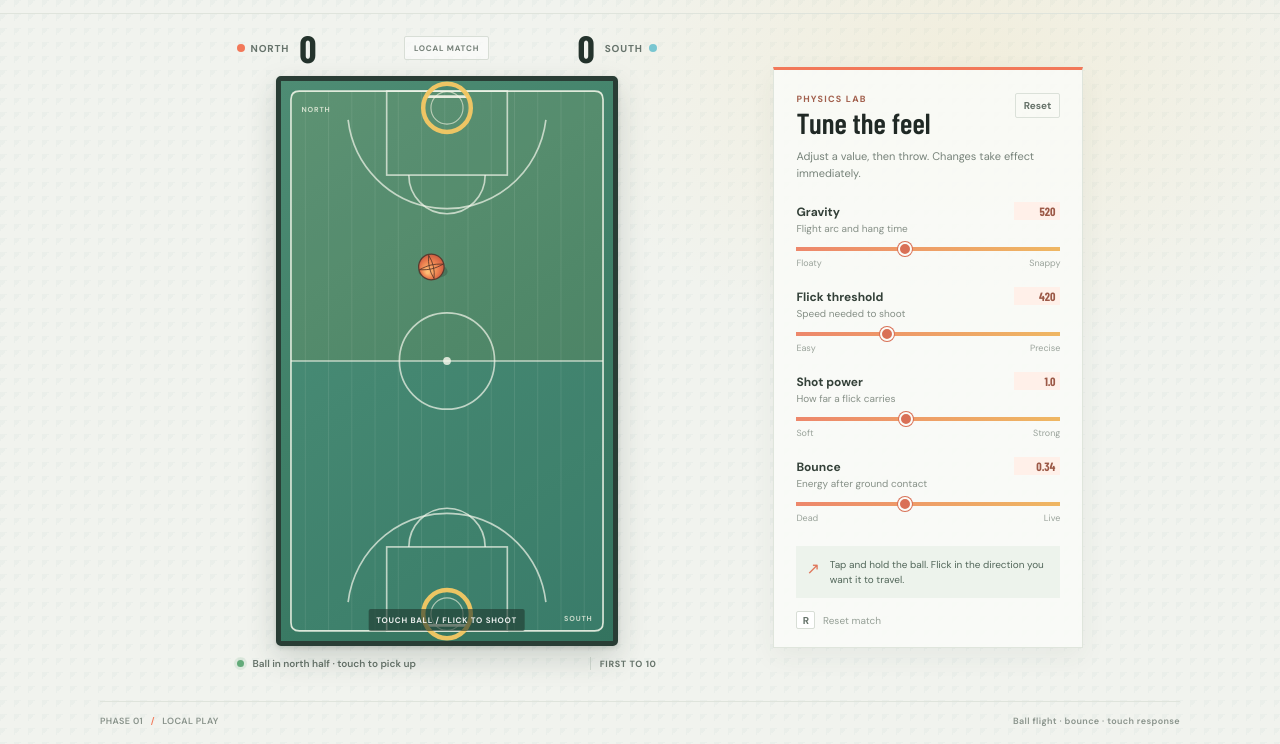
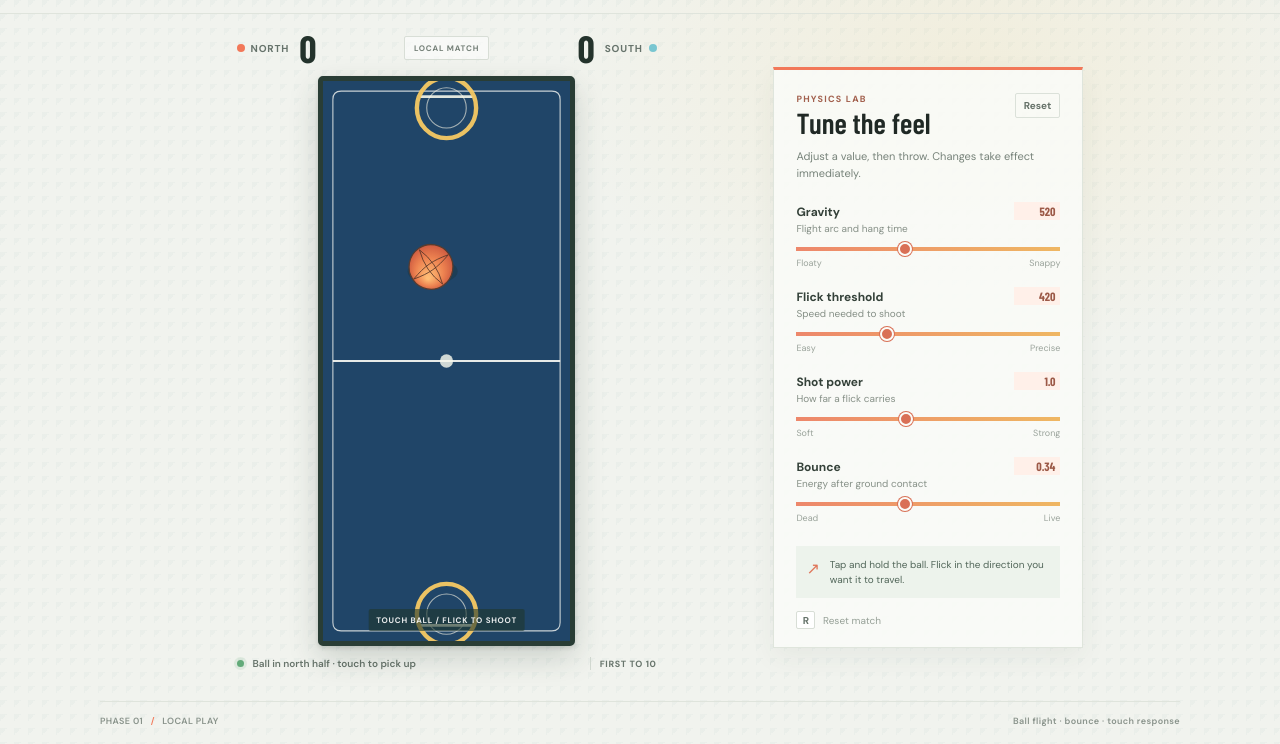
Before and after one commit to chm-dev/2playersGames, a website built with Vite: page index.html in a window 1280 px wide. Shown: the part 56-800 px from the top of the page. Built offline with nearby package versions, Linux system fonts and the light colour scheme; a web font is replaced by a local one.

Commit message:
scale up, add copilot instructions

```diff
--- a/src/game/constants.ts
+++ b/src/game/constants.ts
@@ -1,17 +1,17 @@
 import type { PhysicsTuning } from './types';
 
 export const COURT = {
-  width: 600,
+  width: 450,
   height: 1000,
-  centerX: 300,
+  centerX: 225,
   halfwayY: 500,
   hoopTopY: 48,
   hoopBottomY: 952,
-  hoopGap: 138,
-  hoopScoreRadius: 18,
+  hoopGap: 104,
+  hoopScoreRadius: 14,
   hoopRimHeight: 28,
   hoopMaxHeight: 112,
-  ballRadius: 23,
+  ballRadius: 40,
   wallThickness: 36,
   wallBounce: 0.84,
 } as const;
--- a/src/render/court.ts
+++ b/src/render/court.ts
@@ -19,39 +19,16 @@ function roundRectPath(ctx: CanvasRenderingContext2D, x: number, y: number, widt
 
 function drawCourtMarkings(ctx: CanvasRenderingContext2D): void {
   ctx.save();
-  ctx.strokeStyle = 'rgba(244, 247, 235, 0.7)';
-  ctx.lineWidth = 3;
-  ctx.setLineDash([]);
+  ctx.strokeStyle = 'rgba(248, 249, 244, .92)';
+  ctx.lineWidth = 4;
   ctx.beginPath();
   ctx.moveTo(COURT_EDGE, COURT.halfwayY);
   ctx.lineTo(COURT.width - COURT_EDGE, COURT.halfwayY);
   ctx.stroke();
   ctx.beginPath();
-  ctx.arc(COURT.centerX, COURT.halfwayY, 86, 0, Math.PI * 2);
-  ctx.stroke();
-  ctx.beginPath();
-  ctx.arc(COURT.centerX, COURT.halfwayY, 7, 0, Math.PI * 2);
+  ctx.arc(COURT.centerX, COURT.halfwayY, 12, 0, Math.PI * 2);
   ctx.fillStyle = 'rgba(248, 249, 237, .82)';
   ctx.fill();
-
-  const keyWidth = 218;
-  const keyDepth = 150;
-  const topKeyY = COURT_EDGE;
-  const bottomKeyY = COURT.height - COURT_EDGE - keyDepth;
-  ctx.strokeRect(COURT.centerX - keyWidth / 2, topKeyY, keyWidth, keyDepth);
-  ctx.strokeRect(COURT.centerX - keyWidth / 2, bottomKeyY, keyWidth, keyDepth);
-  ctx.beginPath();
-  ctx.arc(COURT.centerX, topKeyY + keyDepth, 69, 0, Math.PI);
-  ctx.stroke();
-  ctx.beginPath();
-  ctx.arc(COURT.centerX, bottomKeyY, 69, Math.PI, Math.PI * 2);
-  ctx.stroke();
-  ctx.beginPath();
-  ctx.arc(COURT.centerX, COURT.hoopTopY, 180, 0.12, Math.PI - 0.12);
-  ctx.stroke();
-  ctx.beginPath();
-  ctx.arc(COURT.centerX, COURT.hoopBottomY, 180, Math.PI + 0.12, Math.PI * 2 - 0.12);
-  ctx.stroke();
   ctx.restore();
 }
 
@@ -63,18 +40,18 @@ function drawHoop(ctx: CanvasRenderingContext2D, side: Side): void {
   ctx.strokeStyle = 'rgba(247, 248, 235, .9)';
   ctx.lineWidth = 5;
   ctx.beginPath();
-  ctx.moveTo(COURT.centerX - 37, backboardY);
-  ctx.lineTo(COURT.centerX + 37, backboardY);
+  ctx.moveTo(COURT.centerX - 46, backboardY);
+  ctx.lineTo(COURT.centerX + 46, backboardY);
   ctx.stroke();
   ctx.strokeStyle = 'rgba(246, 201, 100, .95)';
   ctx.lineWidth = 8;
   ctx.beginPath();
-  ctx.arc(COURT.centerX, y, 43, 0, Math.PI * 2);
+  ctx.arc(COURT.centerX, y, 54, 0, Math.PI * 2);
   ctx.stroke();
   ctx.strokeStyle = 'rgba(255, 250, 232, .6)';
   ctx.lineWidth = 2;
   ctx.beginPath();
-  ctx.arc(COURT.centerX, y, 29, 0, Math.PI * 2);
+  ctx.arc(COURT.centerX, y, 36, 0, Math.PI * 2);
   ctx.stroke();
   ctx.restore();
 }
@@ -130,34 +107,18 @@ function drawBall(ctx: CanvasRenderingContext2D, ball: BallState, now: number):
 }
 
 export function renderCourt(ctx: CanvasRenderingContext2D, state: MatchState, now: number): void {
-  const background = ctx.createLinearGradient(0, 0, COURT.width, COURT.height);
-  background.addColorStop(0, '#4e8c74');
-  background.addColorStop(0.48, '#3f8068');
-  background.addColorStop(1, '#34735f');
-  ctx.fillStyle = background;
+  ctx.fillStyle = '#204568';
   ctx.fillRect(0, 0, COURT.width, COURT.height);
 
   ctx.save();
   roundRectPath(ctx, COURT_EDGE, COURT_EDGE, COURT.width - COURT_EDGE * 2, COURT.height - COURT_EDGE * 2, 15);
   ctx.clip();
-  ctx.fillStyle = 'rgba(244, 206, 115, .095)';
-  ctx.fillRect(COURT_EDGE, COURT_EDGE, COURT.width - COURT_EDGE * 2, COURT.halfwayY - COURT_EDGE);
-  ctx.fillStyle = 'rgba(118, 202, 210, .085)';
-  ctx.fillRect(COURT_EDGE, COURT.halfwayY, COURT.width - COURT_EDGE * 2, COURT.height / 2 - COURT_EDGE);
-  ctx.strokeStyle = 'rgba(246, 248, 238, .16)';
-  ctx.lineWidth = 1;
-  for (let x = 44; x < COURT.width; x += 42) {
-    ctx.beginPath();
-    ctx.moveTo(x, COURT_EDGE);
-    ctx.lineTo(x, COURT.height - COURT_EDGE);
-    ctx.stroke();
-  }
   ctx.restore();
 
   ctx.save();
   roundRectPath(ctx, COURT_EDGE, COURT_EDGE, COURT.width - COURT_EDGE * 2, COURT.height - COURT_EDGE * 2, 15);
-  ctx.strokeStyle = 'rgba(247, 249, 237, .85)';
-  ctx.lineWidth = 3;
+  ctx.strokeStyle = 'rgba(248, 249, 244, .78)';
+  ctx.lineWidth = 2;
   ctx.stroke();
   drawCourtMarkings(ctx);
   ctx.restore();
@@ -166,15 +127,6 @@ export function renderCourt(ctx: CanvasRenderingContext2D, state: MatchState, no
   drawHoop(ctx, 'south');
 
   ctx.save();
-  ctx.font = '700 13px "DM Sans", sans-serif';
-  ctx.letterSpacing = '1.5px';
-  ctx.textAlign = 'left';
-  ctx.fillStyle = 'rgba(249, 250, 235, .75)';
-  ctx.fillText('NORTH', 37, 56);
-  ctx.textAlign = 'right';
-  ctx.fillText('SOUTH', COURT.width - 37, COURT.height - 36);
-  ctx.restore();
-
   if (state.phase === 'resetting') {
     const alpha = 0.24 + Math.sin(now / 45) * 0.035;
     ctx.fillStyle = `rgba(28, 46, 38, ${alpha})`;
--- a/src/styles.css
+++ b/src/styles.css
@@ -59,7 +59,7 @@ button { color: inherit; }
 .team-dot { width: 8px; height: 8px; background: var(--coral); border-radius: 50%; }
 .team-south .team-dot { background: var(--sky); }
 .match-state { padding: 6px 9px; border: 1px solid #d8ded6; border-radius: 2px; color: #758078; background: rgba(255,255,255,.55); font-size: 8px; font-weight: 800; letter-spacing: .1em; white-space: nowrap; }
-.court-frame { position: relative; width: min(100%, 420px); margin: auto; overflow: hidden; border: 5px solid #293d35; border-radius: 5px; background: var(--court); box-shadow: 0 12px 30px rgba(36, 53, 44, .18), 0 2px 4px rgba(36, 53, 44, .14); aspect-ratio: 3 / 5; }
+.court-frame { position: relative; width: min(100%, 420px); margin: auto; overflow: hidden; border: 5px solid #293d35; border-radius: 5px; background: #204568; box-shadow: 0 12px 30px rgba(36, 53, 44, .18), 0 2px 4px rgba(36, 53, 44, .14); aspect-ratio: 9 / 20; }
 #court { display: block; width: 100%; height: 100%; touch-action: none; cursor: grab; }
 #court:active { cursor: grabbing; }
 .court-hint { position: absolute; left: 50%; bottom: 10px; transform: translateX(-50%); padding: 6px 8px; color: rgba(255,255,255,.9); background: rgba(31,56,46,.6); border-radius: 2px; font-size: 8px; font-weight: 700; letter-spacing: .09em; pointer-events: none; white-space: nowrap; }
@@ -95,23 +95,23 @@ input[type='range']::-moz-range-thumb { width: 10px; height: 10px; border: 2px s
 
 @media (min-width: 900px) and (min-height: 720px) {
   .workspace { padding-top: 10px; padding-bottom: 10px; }
-  .court-frame { width: min(100%, calc((100dvh - 230px) * .6)); }
+  .court-frame { width: min(100%, calc((100dvh - 230px) * .45)); }
 }
 
 @media (max-width: 760px) {
   html, body, #app { width: 100%; height: 100%; }
   html, body { overflow: hidden; overscroll-behavior: none; }
-  body { min-height: 0; background: var(--court-deep); }
+  body { min-height: 0; background: #173957; }
   #app { min-height: 0; }
   .topbar, .match-footer, .site-footer { display: none; }
   .workspace { width: 100%; height: 100vh; height: 100dvh; margin: 0; padding: 0; display: block; }
   .game-column { width: 100%; height: 100%; }
-  .score-header { position: absolute; z-index: 2; top: max(12px, env(safe-area-inset-top)); left: 12px; display: flex; justify-content: space-between; width: calc(100% - 72px); margin: 0; pointer-events: none; }
+  .score-header { position: absolute; z-index: 2; top: max(12px, env(safe-area-inset-top)); left: 50%; transform: translateX(-50%); display: flex; justify-content: space-between; width: min(calc(45dvh - 24px), calc(100vw - 72px)); margin: 0; pointer-events: none; }
   .team-score { gap: 7px; }
   .team-score strong { color: #fffdf5; font-size: 32px; text-shadow: 0 1px 5px rgba(18, 43, 34, .45); }
   .team-name { color: rgba(255, 255, 255, .9); font-size: 9px; }
   .match-state { display: none; }
-  .court-frame { position: absolute; inset: 0; width: 100%; height: 100%; min-width: 0; margin: 0; border: 0; border-radius: 0; box-shadow: none; aspect-ratio: auto; }
+  .court-frame { position: absolute; inset: 50% auto auto 50%; transform: translate(-50%, -50%); width: min(100vw, 45dvh); height: min(100dvh, 222.222vw); min-width: 0; margin: 0; border: 0; border-radius: 0; box-shadow: none; aspect-ratio: auto; }
   #court { touch-action: none; }
   .court-hint { bottom: max(16px, env(safe-area-inset-bottom)); }
   .mobile-settings-button { position: absolute; z-index: 3; top: max(12px, env(safe-area-inset-top)); right: 12px; display: grid; place-items: center; width: 42px; height: 42px; padding: 0; border: 2px solid rgba(255, 255, 255, .9); border-radius: 50%; color: #fffdf5; background: #d94c42; box-shadow: 0 2px 10px rgba(20, 36, 28, .35); font-size: 21px; line-height: 1; cursor: pointer; touch-action: manipulation; }
```
Also changed, not shown: .github/copilot-instructions.md (added).
